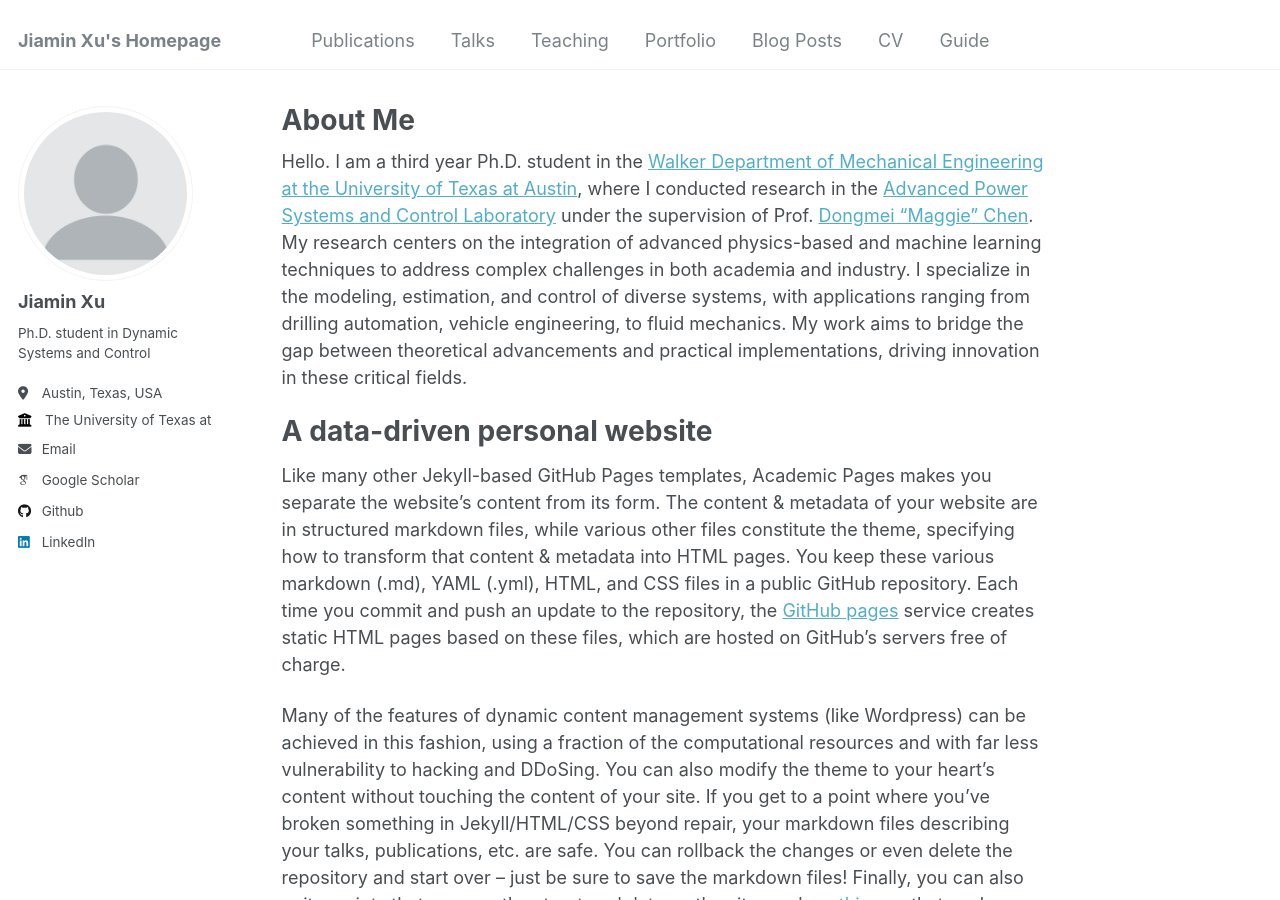
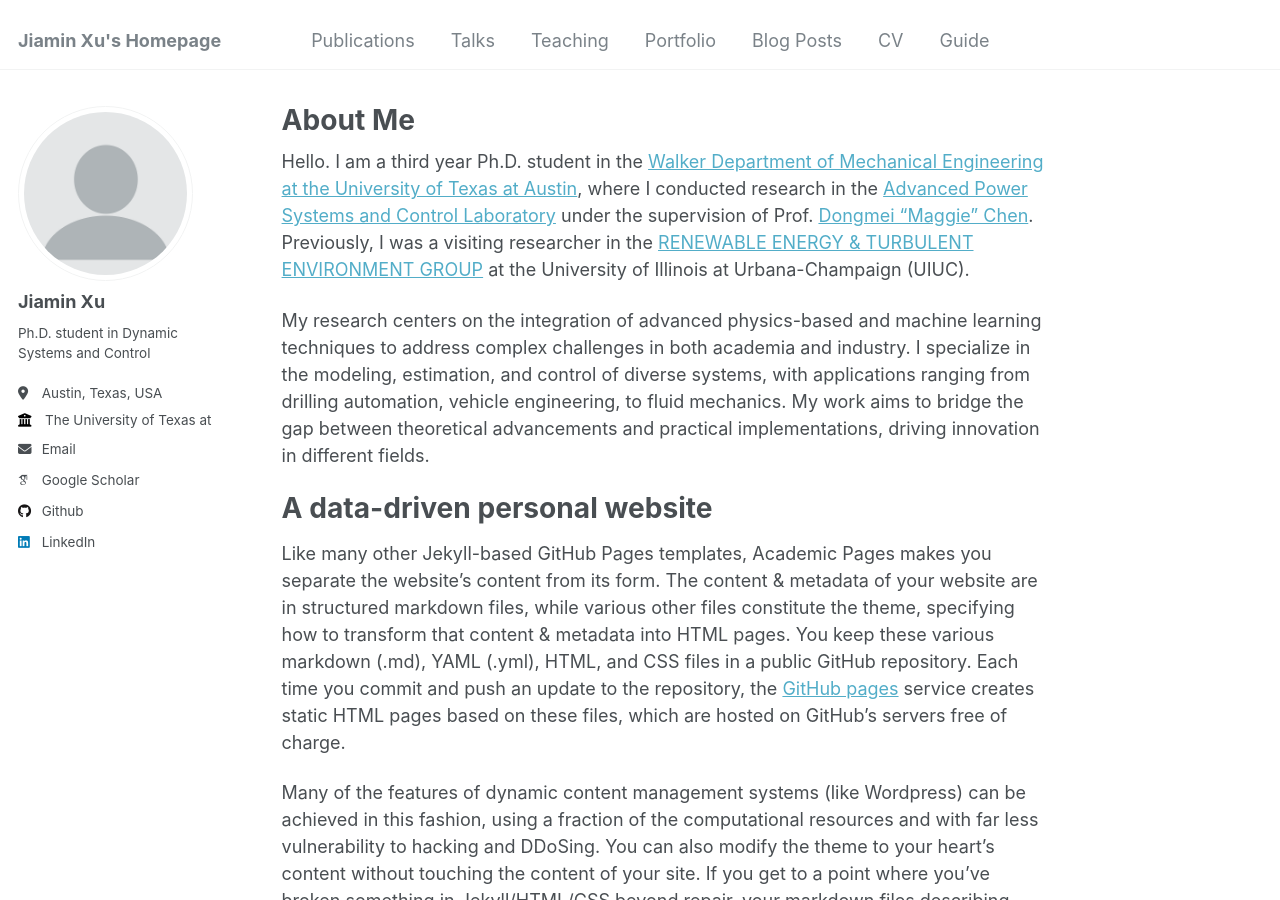
Before and after one commit to Jiaminx7/Website, a Jekyll site: the page built from _pages/about.md, in a window 1280 px wide and 900 px high. Built offline with Jekyll 4.4.1, drawn with Linux system fonts in a browser that asks for light colours; some web fonts are replaced.

Commit message:
Update about.md

```diff
--- a/_pages/about.md
+++ b/_pages/about.md
@@ -7,8 +7,9 @@ redirect_from:
   - /about.html
 ---
 
-Hello. I am a third year Ph.D. student in the [Walker Department of Mechanical Engineering at the University of Texas at Austin](https://www.me.utexas.edu/), where I conducted research in the [Advanced Power Systems and Control Laboratory](https://www.apscl.me.utexas.edu/) under the supervision of Prof. [Dongmei "Maggie" Chen](https://www.me.utexas.edu/people/faculty-directory/chen).
-My research centers on the integration of advanced physics-based and machine learning techniques to address complex challenges in both academia and industry. I specialize in the modeling, estimation, and control of diverse systems, with applications ranging from drilling automation, vehicle engineering, to fluid mechanics. My work aims to bridge the gap between theoretical advancements and practical implementations, driving innovation in these critical fields.
+Hello. I am a third year Ph.D. student in the [Walker Department of Mechanical Engineering at the University of Texas at Austin](https://www.me.utexas.edu/), where I conducted research in the [Advanced Power Systems and Control Laboratory](https://www.apscl.me.utexas.edu/) under the supervision of Prof. [Dongmei "Maggie" Chen](https://www.me.utexas.edu/people/faculty-directory/chen). Previously, I was a visiting researcher in the [RENEWABLE ENERGY & TURBULENT ENVIRONMENT GROUP](https://chamorro.mechse.illinois.edu/) at the University of Illinois at Urbana-Champaign (UIUC).
+
+My research centers on the integration of advanced physics-based and machine learning techniques to address complex challenges in both academia and industry. I specialize in the modeling, estimation, and control of diverse systems, with applications ranging from drilling automation, vehicle engineering, to fluid mechanics. My work aims to bridge the gap between theoretical advancements and practical implementations, driving innovation in different fields.
 
 A data-driven personal website
 ======
```
